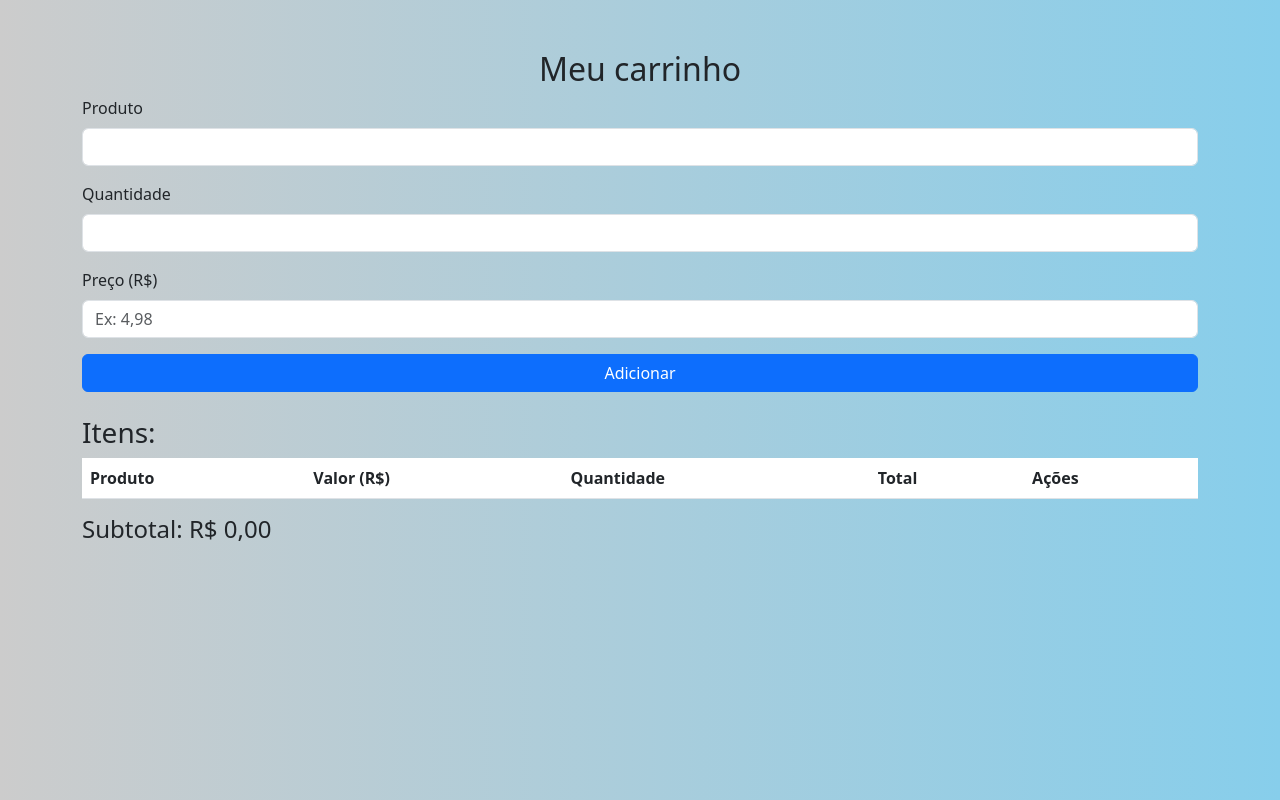
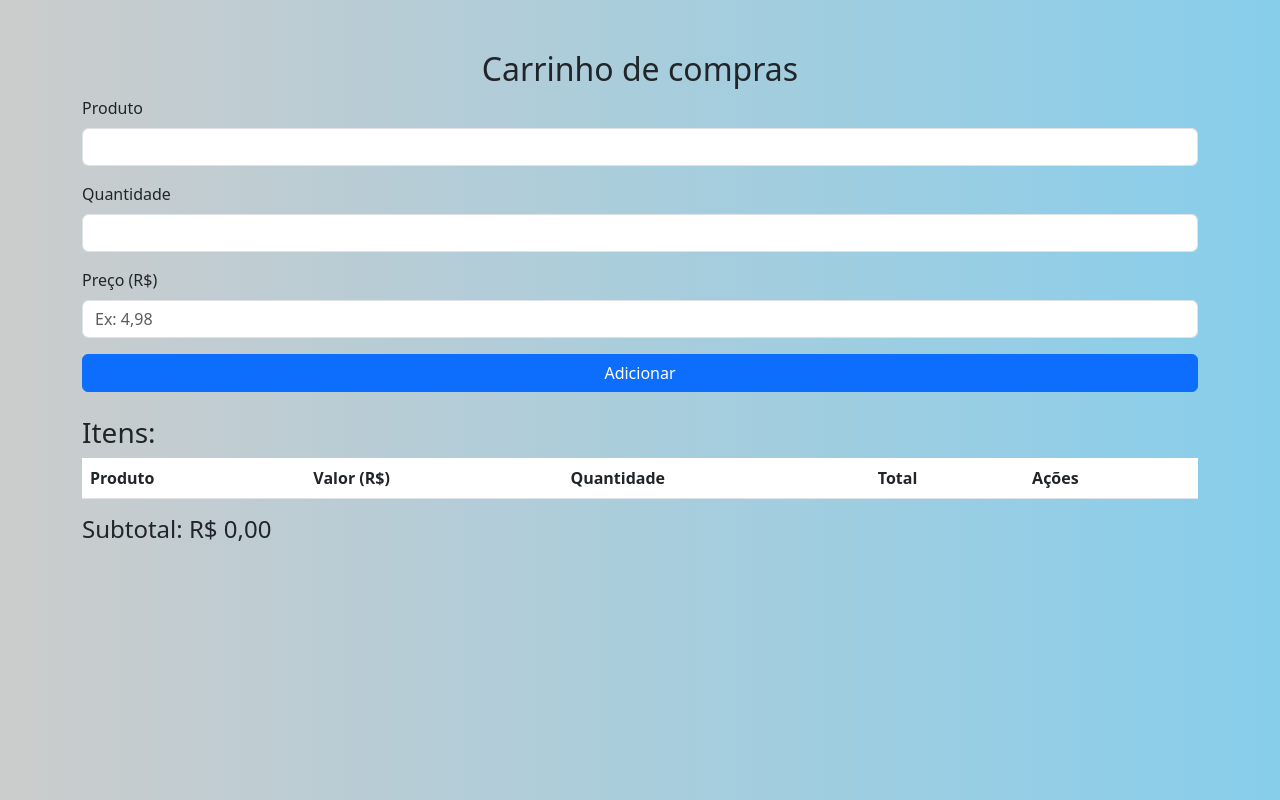
Before and after one commit to JeanCampolino-Souza/Controle-de-compras, a plain HTML site: page index.html in a window 1280 px wide. Drawn offline with nearby package versions, Linux system fonts and the light colour scheme.

Commit message:
Alterando título e alinhamento para 'Carrinho de Compras'

```diff
--- a/index.html
+++ b/index.html
@@ -12,7 +12,7 @@
 </head>
 <body>
     <div class="container">
-        <h2 class="text-center">Meu carrinho</h2>
+        <h2 class="text-center"> Carrinho de compras </h2>
 
         <div class="mb-3">
             <label for="produto" class="form-label">Produto</label>
```
